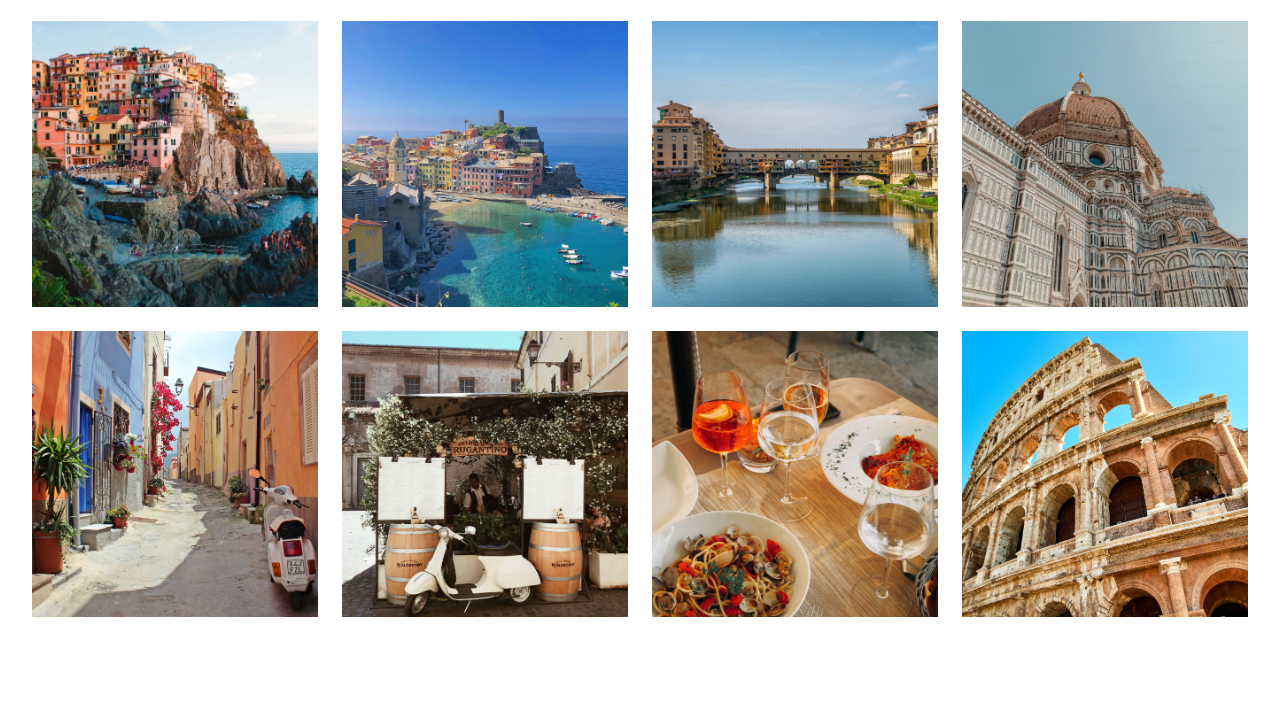
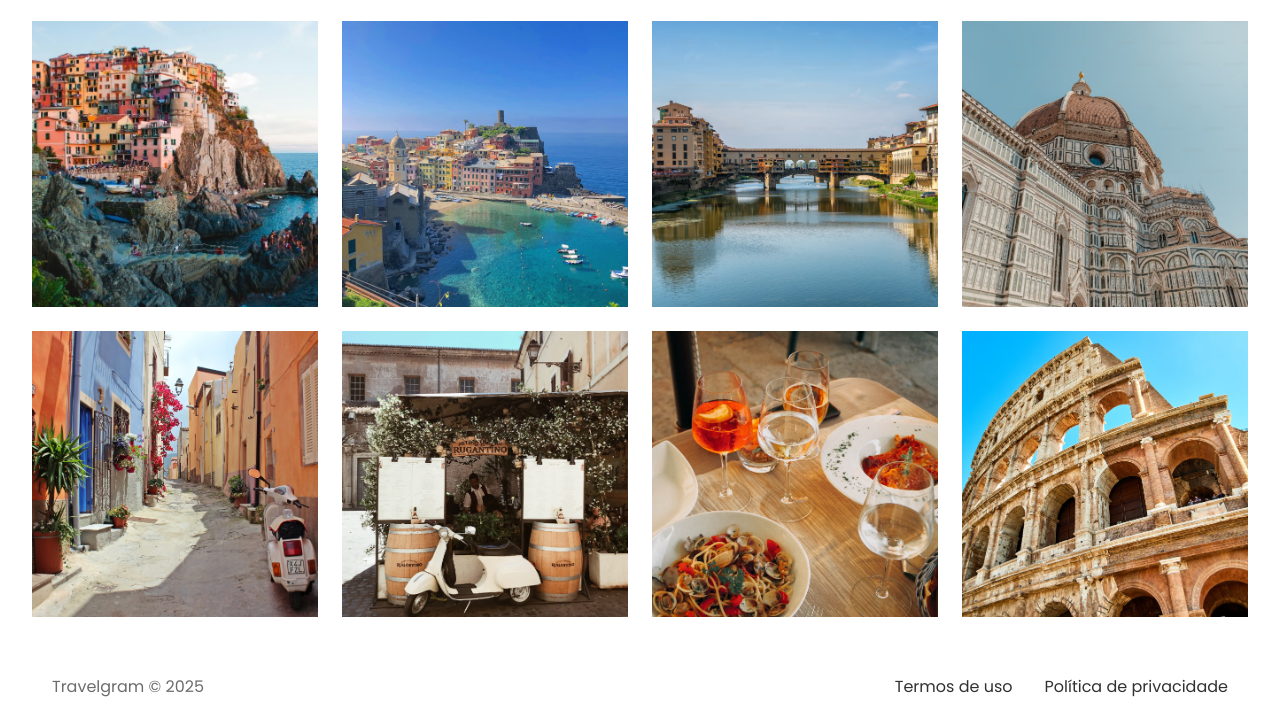
Before and after one commit to Schaimann/Projeto-Perfil-de-Viagens---WEBMOB, a plain HTML site: page index.html in a window 1280 px wide. Shown: the part 729-1453 px from the top of the page. Before the commit the page ends 1378 px from the top, so only its background shows below. Drawn offline with Linux system fonts and the light colour scheme.

Commit message:
Adcionando footer

```diff
--- a/index.html
+++ b/index.html
@@ -72,6 +72,15 @@
             <img src="assets/Image 12.png" alt="">
         </div>
     </section>
+
+    <footer class="container items-center py-lg">
+        <p>Travelgram © 2025</p>
+
+        <div class="footer-links">
+            <a href="#">Termos de uso</a>
+            <a href="#">Política de privacidade</a>
+        </div>
+    </footer>
 </body>
 
 </html>
--- /dev/null
+++ b/styles/footer.css
@@ -0,0 +1,21 @@
+footer {
+    text-align: center;
+    padding: 20px;
+    gap: 1rem;
+
+    & p {
+        color: var(--text-color-secondary);
+        font: var(--pg-md);
+    }
+    & .footer-links{
+        display: flex;
+        gap: 2rem;
+    }
+}
+
+@media (width >= 80em){
+    footer{
+        display: flex;
+        justify-content: space-between;
+    }
+}
--- a/styles/index.css
+++ b/styles/index.css
@@ -3,3 +3,4 @@
 @import url(header.css);
 @import url(about.css);
 @import url(cards.css);
+@import url(footer.css);
```
